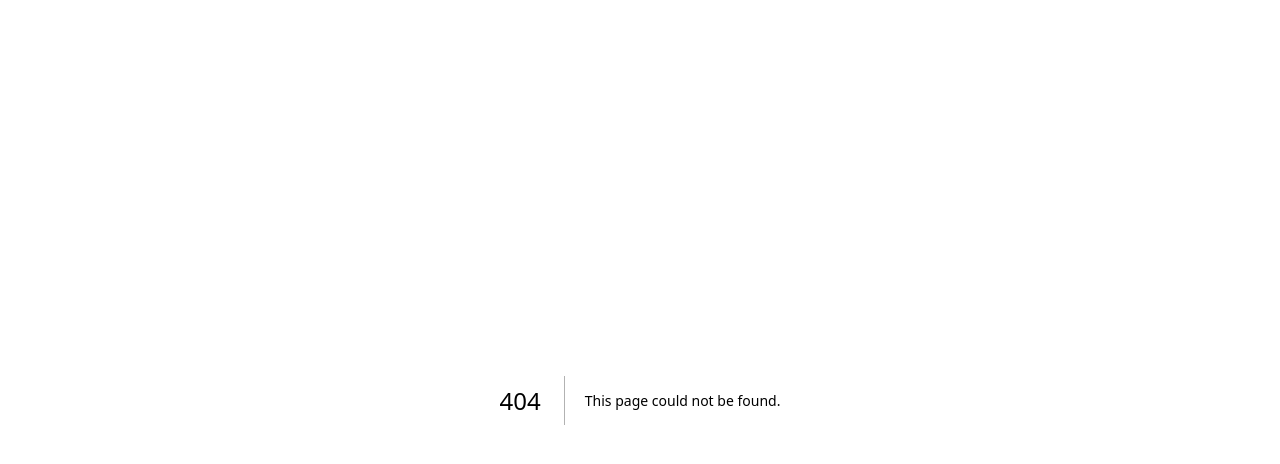
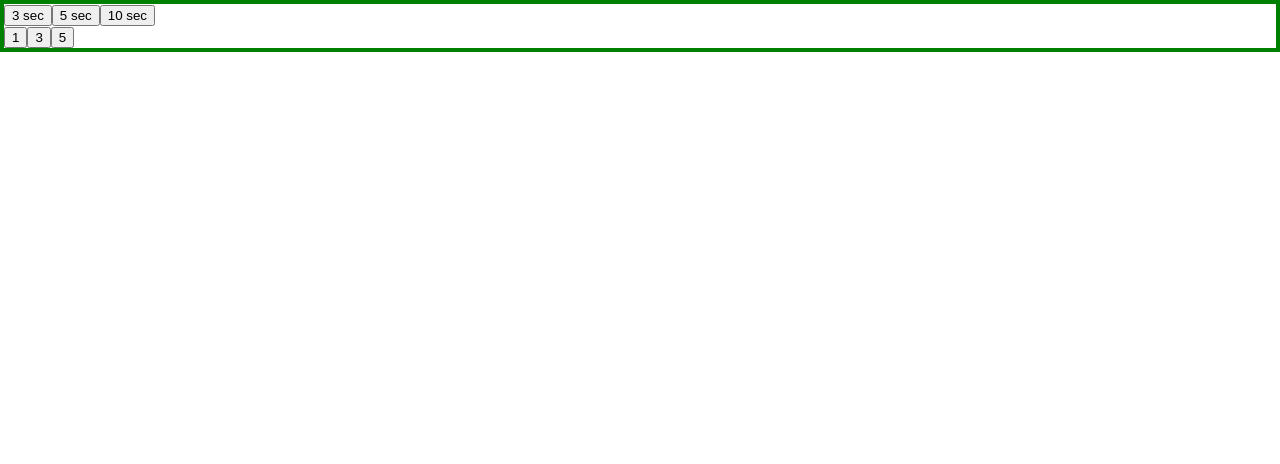
Before and after one commit to acebroke/Morpion, a Next.js app: page /Settings in a window 1280 px wide. Before the commit this address had no page. Shown: the top 464 px of the page. Built offline with nearby package versions, Linux system fonts and the light colour scheme.

Commit message:
settings first steps

```diff
--- a/pages/MorpionGame.js
+++ b/pages/MorpionGame.js
@@ -27,8 +27,8 @@ function MorpionGame() {
 
   //   if win
   if (winner) {
-    alert("The winner is :" + winner);
     resetGame();
+    router.push("/");
   }
 
   function resetGame() {
--- /dev/null
+++ b/pages/Settings.js
@@ -0,0 +1,23 @@
+import { useState, useEffect } from "react";
+import styles from "../styles/Seetings.module.css";
+
+function Settings() {
+  return (
+    <div className={styles.settings}>
+      <div>
+        {/* Times 3sec 5sec 10sec */}
+        <button>3 sec</button>
+        <button>5 sec</button>
+        <button>10 sec</button>
+      </div>
+      <div>
+        {/* Nombre de parties 1x 3x 5x */}
+        <button>1</button>
+        <button>3</button>
+        <button>5</button>
+      </div>
+    </div>
+  );
+}
+
+export default Settings;
--- a/pages/Timer.js
+++ b/pages/Timer.js
@@ -2,6 +2,8 @@ import React, { useState, useEffect } from "react";
 import styles from "../styles/Timer.module.css";
 
 function Timer({ reset, changePlayer, setcount, count, updateCount }) {
+
+
   useEffect(() => {
     const counter = setInterval(() => {
       updateCount((count) => {
--- /dev/null
+++ b/styles/Seetings.module.css
@@ -0,0 +1,3 @@
+.settings {
+  border: 4px solid green;
+}
```
